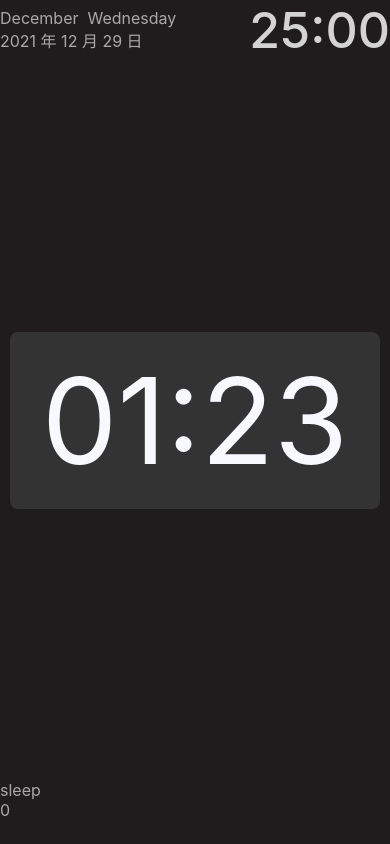
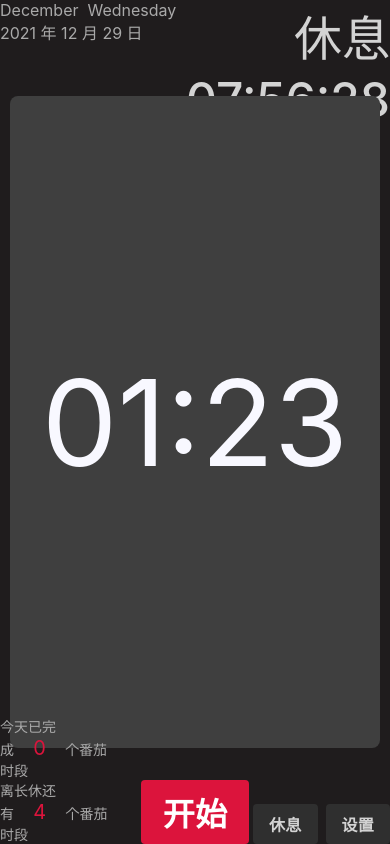
Before and after one commit to goblin-laboratory/pomodoro, a React Native app: screen / in a window 390 px wide. Built offline with nearby package versions, Linux system fonts and the light colour scheme.

Commit message:
feat: 状态切换 :sparkles:

```diff
--- a/App.js
+++ b/App.js
@@ -2,6 +2,7 @@ import React from 'react';
 import {SafeAreaView, StyleSheet, Text, View} from 'react-native';
 // import numeral from 'numeral';
 import useApp from './useApp';
+import Button from './Button';
 
 const App = () => {
   const {
@@ -10,12 +11,12 @@ const App = () => {
     month,
     state,
     count,
-    // countdown,
     countdownText,
-    // onStartClick,
-    // onStopClick,
-    // onCancelClick,
-    // onIgnoreClick,
+    onStartClick,
+    onFinishClick,
+    onCancelClick,
+    onIgnoreClick,
+    onRestClick,
   } = useApp();
   return (
     <SafeAreaView style={styles.container}>
@@ -25,7 +26,9 @@ const App = () => {
           <Text style={styles.dateText}>{date}</Text>
         </View>
         <View style={styles.countdownView}>
-          <Text style={styles.countdownText}>{countdownText}</Text>
+          <Text style={styles.countdownText}>
+            {state} {countdownText}
+          </Text>
         </View>
       </View>
       <View style={styles.time}>
@@ -33,10 +36,94 @@ const App = () => {
           <Text style={styles.timeText}>{time}</Text>
         </View>
       </View>
-      <View style={styles.button}>
-        <View style={styles.buttonView}>
-          <Text style={styles.buttonText}>{state}</Text>
-          <Text style={styles.buttonText}>{count}</Text>
+      <View style={styles.footer}>
+        <View style={styles.footerLeft}>
+          <Text style={styles.footerLeftText}>
+            今天已完成
+            <Text style={styles.textHighlight}>
+              &nbsp;&nbsp;{count}&nbsp;&nbsp;
+            </Text>
+            个番茄时段
+          </Text>
+          <Text style={styles.footerLeftText}>
+            离长休还有
+            <Text style={styles.textHighlight}>
+              &nbsp;&nbsp;{4 - (count % 4)}&nbsp;&nbsp;
+            </Text>
+            个番茄时段
+          </Text>
+        </View>
+        <View style={styles.footerCenter}>
+          {(state === '休息' ||
+            state === '开始铃' ||
+            state === '推迟' ||
+            state === '小憩' ||
+            state === '忽略') && (
+            <Button
+              style={styles.footerCenterButton}
+              text={{fontSize: 32}}
+              onPress={onStartClick}
+              title="开始"
+            />
+          )}
+          {state === '工作' && (
+            <Button
+              style={styles.footerCenterButton}
+              text={{fontSize: 32}}
+              onPress={onCancelClick}
+              title="取消"
+            />
+          )}
+          {(state === '结束铃' || state === '延迟') && (
+            <Button
+              style={styles.footerCenterButton}
+              text={{fontSize: 32}}
+              onPress={onFinishClick}
+              title="开始休息"
+            />
+          )}
+        </View>
+        <View style={styles.footerRight}>
+          <View style={styles.footerRightView}>
+            {state === '开始铃' && (
+              <Button
+                style={styles.footerRightButton}
+                text={{fontSize: 16, color: 'lightgray'}}
+                onPress={onRestClick}
+                title="推迟"
+              />
+            )}
+            {(state === '休息' || state === '推迟') && (
+              <Button
+                style={styles.footerRightButton}
+                text={{fontSize: 16, color: 'lightgray'}}
+                onPress={onRestClick}
+                title="休息"
+              />
+            )}
+            {(state === '开始铃' || state === '推迟') && (
+              <Button
+                style={styles.footerRightButton}
+                text={{fontSize: 16, color: 'lightgray'}}
+                onPress={onIgnoreClick}
+                title="忽略"
+              />
+            )}
+            {state === '结束铃' && (
+              <Button
+                style={styles.footerRightButton}
+                text={{fontSize: 16, color: 'lightgray'}}
+                onPress={onRestClick}
+                title="延迟"
+              />
+            )}
+            <Button
+              style={styles.footerRightButton}
+              text={{fontSize: 16, color: 'lightgray'}}
+              // onPress={onRestClick}
+              title="设置"
+            />
+          </View>
         </View>
       </View>
     </SafeAreaView>
@@ -53,10 +140,11 @@ const styles = StyleSheet.create({
     justifyContent: 'space-between',
   },
   datetime: {
+    height: 96,
     display: 'flex',
-    alignItems: 'center',
+    alignItems: 'flex-start',
+    flexDirection: 'row',
     justifyContent: 'space-between',
-    flexDirection: 'row',
   },
   dateView: {
     display: 'flex',
@@ -69,7 +157,7 @@ const styles = StyleSheet.create({
     flex: 1,
   },
   countdownText: {
-    fontSize: 50,
+    fontSize: 48,
     textAlign: 'right',
     fontWeight: '500',
     color: 'lightgray',
@@ -77,30 +165,74 @@ const styles = StyleSheet.create({
   time: {
     flex: 1,
     display: 'flex',
-    alignItems: 'center',
+    flexDirection: 'row',
+    alignItems: 'stretch',
     justifyContent: 'center',
   },
   timeView: {
-    backgroundColor: '#333',
+    backgroundColor: '#3f3f3f',
     display: 'flex',
     alignItems: 'center',
     justifyContent: 'center',
     borderRadius: 8,
-    padding: 16,
-    paddingLeft: 32,
-    paddingRight: 32,
+    paddingHorizontal: 32,
   },
   timeText: {
     fontSize: 120,
     color: 'ghostwhite',
     textAlign: 'center',
   },
-  button: {
+  footer: {
+    height: 96,
+    display: 'flex',
+    flexDirection: 'row',
+    alignItems: 'flex-end',
+  },
+  footerLeft: {
+    flex: 1,
+    display: 'flex',
+    justifyContent: 'flex-end',
+  },
+  footerLeftText: {
+    fontSize: 14,
+    color: 'darkgray',
+  },
+  textHighlight: {
+    fontSize: 20,
+    color: 'crimson',
+    paddingHorizontal: 8,
+  },
+  footerCenter: {
+    flex: 1,
+    display: 'flex',
+    flexDirection: 'row',
+    alignItems: 'center',
+    justifyContent: 'center',
+    marginHorizontal: 32,
+  },
+  footerCenterButton: {
+    display: 'flex',
+    backgroundColor: 'crimson',
     minHeight: 64,
+    width: '100%',
   },
-  buttonText: {
+  footerRight: {
+    flex: 1,
+    display: 'flex',
+  },
+  footerRightView: {
+    flex: 1,
+    display: 'flex',
+    flexDirection: 'row',
+    justifyContent: 'flex-end',
+    alignItems: 'flex-end',
+  },
+  footerRightButton: {
+    backgroundColor: '#2f2f2f',
+    paddingHorizontal: 16,
+    paddingVertical: 8,
+    marginLeft: 8,
     fontSize: 16,
-    color: 'darkgray',
   },
 });
 
--- /dev/null
+++ b/Button.js
@@ -0,0 +1,29 @@
+import React from 'react';
+import {Text, View, StyleSheet, Pressable} from 'react-native';
+
+export default function Button(props) {
+  const {onPress, title = 'Save', style, text} = props;
+  return (
+    <Pressable style={{...styles.button, ...style}} onPress={onPress}>
+      <Text style={{...styles.text, ...text}}>{title}</Text>
+    </Pressable>
+  );
+}
+
+const styles = StyleSheet.create({
+  button: {
+    alignItems: 'center',
+    justifyContent: 'center',
+    paddingVertical: 8,
+    paddingHorizontal: 16,
+    borderRadius: 4,
+    elevation: 3,
+    backgroundColor: 'black',
+  },
+  text: {
+    fontSize: 16,
+    fontWeight: 'bold',
+    letterSpacing: 0.25,
+    color: 'white',
+  },
+});
--- a/package.json
+++ b/package.json
@@ -10,6 +10,7 @@
     "lint": "eslint ."
   },
   "dependencies": {
+    "antd-mobile": "^5.0.0-rc.12",
     "dayjs": "^1.10.7",
     "numeral": "^2.0.6",
     "react": "17.0.2",
--- a/useApp.js
+++ b/useApp.js
@@ -11,9 +11,10 @@ const initialState = {
   date: '',
   time: '00:00',
   month: '',
-  state: 'sleep', // 'sleep', 'reminding', 'waiting', 'working', 'ringing', 'rest', 'ignore'
+  // state: 'sleep', // 'sleep', 'reminding', 'waiting', 'working', 'ringing', 'rest', 'ignore'
+  state: '休息', // '休息', '开始铃', '推迟', '工作', '延迟', '结束铃', '小憩', '忽略'
   count: 0,
-  countdown: '25:00',
+  // countdown: '25:00',
   countdownText: '25:00',
 };
 
@@ -25,107 +26,140 @@ const reducer = (state, action) => {
 };
 
 function useApp() {
-  const [
-    {date, time, month, state, count, countdown, countdownText},
-    dispatch,
-  ] = React.useReducer(reducer, initialState);
+  const [{date, time, month, state, count, countdownText}, dispatch] =
+    React.useReducer(reducer, initialState);
   const ref = React.useRef({});
 
-  const check = React.useCallback(datetime => {
-    const payload = {};
-    if (!datetime) {
-      return payload;
-    }
-    switch (ref.current.state) {
-      case 'sleep':
+  const nextList = React.useMemo(
+    () => ({
+      休息: {state: '开始铃', value: 10, unit: 'second'},
+      开始铃: {state: '推迟', value: 10, unit: 'minute'},
+      小憩: {state: '开始铃', value: 10, unit: 'second'},
+      推迟: {state: '开始铃', value: 10, unit: 'second'},
+      工作: {state: '结束铃', value: 5, unit: 'second'},
+      延迟: {state: '结束铃', value: 5, unit: 'second'},
+      结束铃: {state: '延迟', value: 10, unit: 'minute'},
+      忽略: {state: '休息', value: 30, unit: 'minute'},
+    }),
+    [],
+  );
+
+  const isRestFinished = React.useCallback(datetime => {
     const index = (ref.current.list || []).findIndex(it =>
       datetime.isBetween(it.min, it.max),
     );
-        if (index >= 0) {
-          payload.state = 'reminding';
-          ref.current.countdown = dayjs().add(30, 'second');
+    return index !== -1;
+  }, []);
+
+  const isFinished = React.useCallback(
+    (currentTime, countdownTime) =>
+      currentTime && countdownTime && currentTime.isAfter(countdownTime),
+    [],
+  );
+
+  const getRestCountdown = React.useCallback(currentTime => {
+    if (!ref.current.list || ref.current.list.length === 0) {
+      return dayjs().hour(24).minute(0).second(0).millisecond(0);
     }
-        break;
-      case 'reminding':
-        if (datetime.isAfter(ref.current.countdown)) {
-          payload.state = 'waiting';
-          ref.current.countdown = dayjs().add(10, 'minute');
+    const item = ref.current.list.find(it => it.min.isAfter(currentTime));
+    if (item) {
+      return item.min.clone();
     }
-        break;
-      case 'waiting':
-        if (datetime.isAfter(ref.current.countdown)) {
-          payload.state = 'reminding';
-          ref.current.countdown = dayjs().add(30, 'second');
+    return ref.current.list[0].min
+      .clone()
+      .hour(24)
+      .minute(0)
+      .second(0)
+      .millisecond(0);
+  }, []);
+
+  const checkCountdown = React.useCallback(
+    datetime => {
+      if (!datetime) {
+        return;
       }
-        break;
-      case 'working':
-        if (datetime.isAfter(ref.current.countdown)) {
-          payload.state = 'ringing';
-          ref.current.countdown = dayjs().add(5, 'second');
+      const info = nextList[ref.current.state];
+      if (!info) {
+        return;
       }
-        break;
-      case 'ringing':
-        if (datetime.isAfter(ref.current.countdown)) {
-          payload.state = 'working';
-          ref.current.countdown = dayjs().add(10, 'minute');
+      if (ref.current.state === '休息') {
+        if (isRestFinished(datetime)) {
+          ref.current.countdown = dayjs().add(info.value, info.unit);
+          dispatch({type: 'update', payload: {state: info.state}});
         }
-        break;
-      case 'rest':
-        if (datetime.isAfter(ref.current.countdown)) {
-          payload.state = 'waiting';
-          ref.current.countdown = dayjs().add(10, 'second');
+      } else if (ref.current.state === '忽略') {
+        if (!isRestFinished(datetime)) {
+          ref.current.countdown = getRestCountdown(datetime);
+          dispatch({type: 'update', payload: {state: info.state}});
         }
-        break;
-      case 'ignore':
-        break;
-      default:
-      //
+      } else if (ref.current.state === '开始铃') {
+        // 开始铃结束后检查是否时休息时间
+        // 如果是休息时间则状态切换为休息，否者切换为延迟
+        if (isFinished(datetime, ref.current.countdown)) {
+          if (isRestFinished(datetime)) {
+            ref.current.countdown = dayjs().add(info.value, info.unit);
+            dispatch({type: 'update', payload: {state: info.state}});
+          } else {
+            ref.current.countdown = getRestCountdown(datetime);
+            dispatch({type: 'update', payload: {state: '休息'}});
+          }
+        }
+      } else if (isFinished(datetime, ref.current.countdown)) {
+        ref.current.countdown = dayjs().add(info.value, info.unit);
+        dispatch({type: 'update', payload: {state: info.state}});
       }
       if (ref.current.countdown) {
-      ref.current.countdownText = dayjs
-        .duration(ref.current.datetime.diff(ref.current.countdown))
-        .format('mm:ss');
+        const du = dayjs.duration(ref.current.countdown.diff(datetime));
+        dispatch({
+          type: 'update',
+          payload: {countdownText: du.format('HH:mm:ss').replace(/^00:/, '')},
+        });
       }
-    return payload;
+    },
+    [nextList, isRestFinished, isFinished, getRestCountdown],
+  );
+
+  const update = React.useCallback(() => {
+    const datetime = dayjs();
+    ref.current.datetime = datetime;
+    const dateText = ref.current.datetime.format('YYYY 年 MM 月 DD 日');
+    const timeText = ref.current.datetime.format('HH:mm');
+    dispatch({type: 'update', payload: {date: dateText, time: timeText}});
+    checkCountdown(datetime);
+  }, [dispatch, checkCountdown]);
+
+  const onStartClick = React.useCallback(() => {
+    console.log('onStartClick');
+    ref.current.countdown = dayjs().add(25, 'minute');
+    dispatch({type: 'update', payload: {state: '工作'}});
+  }, [dispatch]);
+
+  const onFinishClick = React.useCallback(() => {
+    const finished = ref.current.count + 1;
+    const value = finished % 4 === 0 ? 15 : 5;
+    ref.current.countdown = dayjs().add(value, 'minute');
+    dispatch({type: 'update', payload: {state: '小憩', count: finished}});
   }, []);
 
-  const update = React.useCallback(() => {
-    ref.current.datetime = dayjs();
-    const payload = check(ref.current.datetime);
-    dispatch({
-      type: 'update',
-      payload: {
-        date: ref.current.datetime.format('YYYY 年 MM 月 DD 日'),
-        time: ref.current.datetime.format('HH:mm'),
-        ...payload,
-      },
-    });
-  }, [dispatch, check]);
-
-  const onStartClick = React.useCallback(() => {
-    ref.current.countdown = dayjs().add(25, 'minute');
-    dispatch({type: 'update', payload: {state: 'working'}});
-  }, [dispatch]);
-
-  const onStopClick = React.useCallback(() => {
-    ref.current.countdown = dayjs().add(5, 'minute');
-    dispatch({type: 'update', payload: {state: 'rest'}});
+  const onRestClick = React.useCallback(() => {
+    ref.current.countdown = dayjs().add(15, 'minute');
+    dispatch({type: 'update', payload: {state: '小憩'}});
   }, []);
 
   const onCancelClick = React.useCallback(() => {
     ref.current.countdown = dayjs().add(5, 'minute');
-    dispatch({type: 'update', payload: {state: 'rest'}});
+    dispatch({type: 'update', payload: {state: '小憩'}});
   }, []);
 
   const onIgnoreClick = React.useCallback(() => {
     delete ref.current.countdown;
-    dispatch({type: 'update', payload: {state: 'ignore'}});
+    dispatch({type: 'update', payload: {state: '忽略'}});
   }, []);
 
   React.useEffect(() => {
     ref.current.state = state;
-    // ref.current.countdown = countdown;
-  }, [state]);
+    ref.current.count = count;
+  }, [state, count]);
 
   React.useEffect(() => {
     const id = global.setInterval(() => {
@@ -140,6 +174,7 @@ function useApp() {
     if (!ref.current.datetime) {
       return;
     }
+    console.log('新的一天开始了！！！');
     ref.current.list = [
       {
         min: dayjs().hour(9).minute(20).second(0).millisecond(0),
@@ -152,11 +187,14 @@ function useApp() {
     ];
     const payload = {
       month: ref.current.datetime.format('MMMM  dddd'),
-      state: 'sleep',
+      state: '休息',
       count: 0,
+      countdownText: '00:00',
     };
+    // TODO: 休息也显示倒计时
+    ref.current.countdown = getRestCountdown(ref.current.datetime);
     dispatch({type: 'update', payload});
-  }, [dispatch, date]);
+  }, [dispatch, date, getRestCountdown]);
 
   return {
     date,
@@ -164,12 +202,13 @@ function useApp() {
     month,
     state,
     count,
-    countdown,
+    // countdown,
     countdownText,
     onStartClick,
-    onStopClick,
+    onFinishClick,
     onCancelClick,
     onIgnoreClick,
+    onRestClick,
   };
 }
 
```
Also changed, not shown: 1 other file (tests, documents, lock files or other folders). Lines whose indentation alone changed are shown as unchanged.
